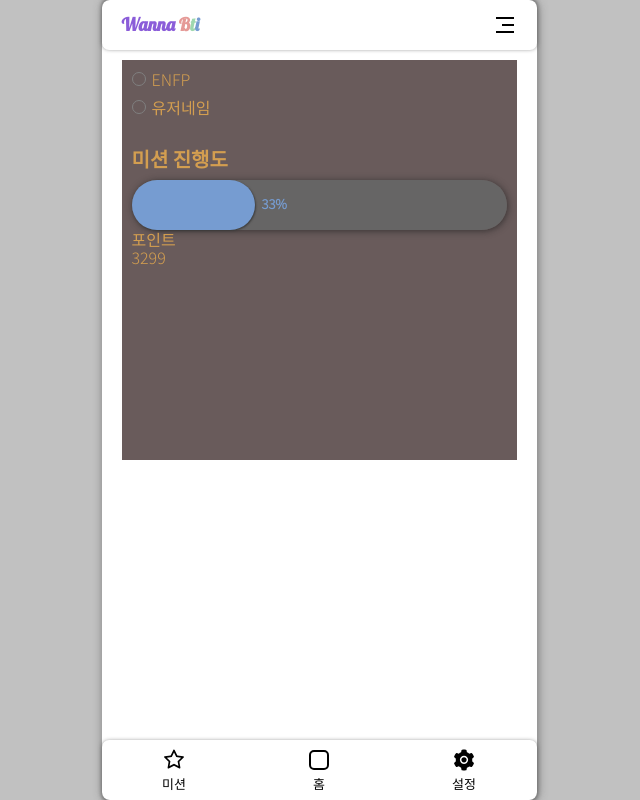
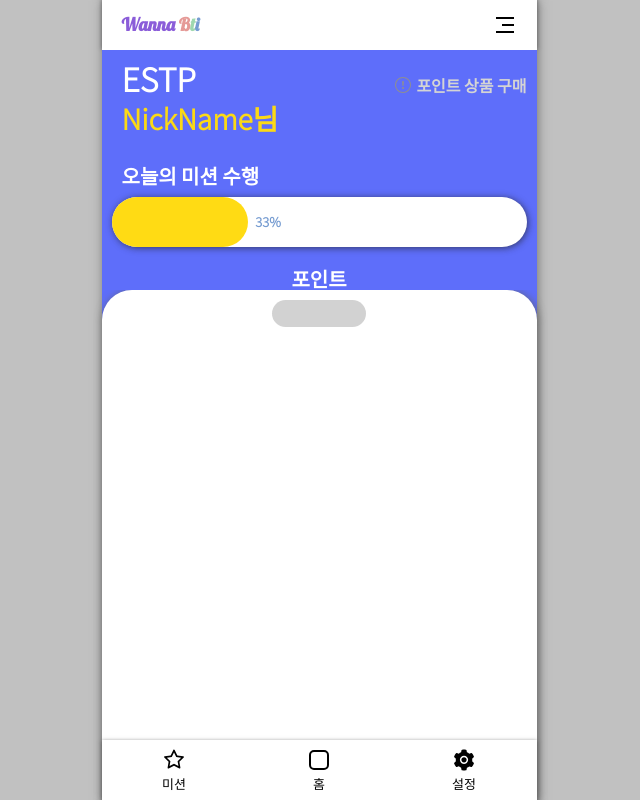
Before and after one commit to jaewoong2/MZweP, a React (Create React App) app: page /home in a window 1280 px wide. Shown: the whole page, without its empty margins (321-961 px from the left). Built offline with nearby package versions, Linux system fonts and the light colour scheme; a web font is replaced by a local one.

Commit message:
home page

```diff
--- a/src/App.tsx
+++ b/src/App.tsx
@@ -35,7 +35,7 @@ function App() {
       <Routes>
         <Route path="/init" element={<Init navigator={appNavigator} />} />
         <Route path="/" element={<Intro navigator={appNavigator} />} />
-        <Route path="/home" element={<Home />} />
+        <Route path="/home" element={<Home navigator={appNavigator} />} />
         <Route path="/setting" element={<Init navigator={appNavigator} />} />
         <Route path="/mission" element={<Init navigator={appNavigator} />} />
       </Routes>
--- a/src/assets/style/styled.d.ts
+++ b/src/assets/style/styled.d.ts
@@ -5,6 +5,7 @@ declare module "styled-components" {
         basicWidth: string;
 
         color: {
+            blue: string;
             main: string;
             sub: string;
             pink: string,
--- a/src/assets/style/theme.ts
+++ b/src/assets/style/theme.ts
@@ -7,7 +7,9 @@ const theme: DefaultTheme = {
         pink: "#e59a97",
         mint: "#9fd8af",
         skyBlue: "#769cd1",
-        sub: "#fff"
+        sub: "#fff",
+        blue: "#5e6efa",
+
     }
 };
 
@@ -15,6 +17,7 @@ const nextTheme: DefaultTheme = {
     basicWidth: "320px",
 
     color: {
+        blue: "#5e6efa",
         main: "#1c1f25",
         pink: "#e59a97",
         mint: "#9fd8af",
--- a/src/components/Home/index.tsx
+++ b/src/components/Home/index.tsx
@@ -1,47 +1,123 @@
-import React from "react";
+import { User } from "firebase/auth";
+import React, { useCallback, useContext, useEffect } from "react";
+import { BsExclamationCircle } from "react-icons/bs";
 import styled from "styled-components";
+import { UserContextType } from "../../assets/types";
+import { UserContext } from "../../context/Context";
+import { auth, db } from "../../setting/firebase";
 import Layout from "../Layout";
 
 const Container = styled.div`
   width: 100%;
-  height: 400px;
-  background-color: #695b5b;
-  color: #d39e50;
+  height: 100%;
+  background-color: ${({ theme }) => theme.color.blue};
+
+  .wrapper {
+    width: 100%;
+    position: relative;
+    height: 30%;
+    color: #ffff;
     padding: 10px;
+    background-color: ${({ theme }) => theme.color.blue};
 
     .user-info {
+      display: flex;
+      width: 100%;
+      flex-direction: column;
+      justify-content: flex-end;
+      font-family: "Noto Sans KR", sans-serif;
+      font-weight: 600;
+      font-size: 32px;
+      .user {
+        padding-bottom: 5px;
+      }
+
+      .user-displayName {
+        font-size: 28px;
+        color: #ffdb0ff9;
+        padding-bottom: 10px;
+      }
       padding-left: 10px;
       padding-bottom: 20px;
-    div {
-      padding-bottom: 10px;
+    }
 
-      padding-left: 10px;
-      position: relative;
+    .progress-info {
+      margin-left: 10px;
+      font-family: "Noto Sans KR", sans-serif;
+      font-weight: 600;
+      font-size: 20px;
+    }
 
-      &::after {
-        content: "";
-        width: 12px;
-        height: 12px;
+    .box {
+      font-family: "Noto Sans KR", sans-serif;
+      font-weight: 600;
       position: absolute;
-        left: -10px;
-        top: 1.5px;
-        border-radius: 50%;
-        border: 1px solid gray;
+      right: 10px;
+      top: 10px;
+      border-radius: 20px;
+      cursor: pointer;
+    }
+
+    .tooltip {
+      height: 50px;
+      display: flex;
+      justify-content: flex-end;
+      align-items: center;
+      font-size: 16px;
+      font-weight: 600;
+      color: #d4d4d4;
+
+      .icon {
+        color: #8f8f8f;
+        margin-right: 5px;
       }
     }
   }
 
-  .progress-info {
+  .list-wrapper {
+    width: 100%;
+    height: 70%;
+    background-color: white;
+    border-radius: 30px;
+    box-shadow: 1px 1px 8px #616161d5;
+  }
+
+  .point {
+    margin-top: 20px;
+    display: flex;
+    justify-content: center;
     font-family: "Noto Sans KR", sans-serif;
     font-weight: 600;
     font-size: 20px;
+  }
+
+  .point-info {
+    display: flex;
+    justify-content: center;
+    font-family: "Noto Sans KR", sans-serif;
+    font-weight: 600;
+    font-size: 20px;
+    margin-top: 10px;
+    position: relative;
+
+    &::before {
+      content: "";
+      width: 90px;
+      height: 100%;
+      position: absolute;
+      left: 50%;
+      background-color: #3d3d3d3b;
+      transform: translateX(-50%);
+      padding: 2px;
+      border-radius: 20px;
+    }
   }
 `;
 
 const BarContainer = styled.div<{ persentage: number }>`
   width: 100%;
   height: 50px;
-  background-color: #666666e6;
+  background-color: #fff;
   border-radius: 30px;
   box-shadow: 1px 1px 7px #1f1f1fac;
   margin-top: 10px;
@@ -50,10 +126,11 @@ const BarContainer = styled.div<{ persentage: number }>`
     width: ${(props) => props.persentage + "%"};
     height: 50px;
     border-radius: 30px;
-    box-shadow: 1px 1px 2px #3a3a3aee;
+    /* box-shadow: 1px 1px 2px #3a3a3aee; */
     position: relative;
 
-    background-color: ${({ theme }) => theme.color.skyBlue};
+    /* background-color: ${({ theme }) => theme.color.skyBlue}; */
+    background-color: #ffdb0ff9;
 
     span {
       position: absolute;
@@ -68,22 +145,70 @@ const BarContainer = styled.div<{ persentage: number }>`
   }
 `;
 
-const Home: React.FC = () => {
+interface HomeProps {
+  navigator: (url: string) => void;
+}
+
+const Home: React.FC<HomeProps> = ({ navigator }) => {
+  const { user, setUser } = useContext(UserContext);
+  const checkLogin = useCallback(() => {
+    if (auth.currentUser) {
+      const { uid, photoURL, displayName } = auth?.currentUser as User;
+      db.collection(`users`)
+        .doc(uid)
+        .collection("information")
+        .onSnapshot((snapshot) => {
+          const data = snapshot?.docs[0]?.data();
+          if (data) {
+            const { mbti, hashtag } = data as UserContextType["user"];
+            setUser({
+              mbti,
+              hashtag,
+              uid,
+              displayName,
+              photoURL,
+            });
+          } else {
+            setUser({
+              photoURL,
+              displayName,
+              uid,
+            });
+          }
+        });
+    } else {
+      navigator("/home");
+    }
+  }, [setUser, navigator]);
+
+  useEffect(() => {
+    checkLogin();
+  }, [checkLogin]);
+
   return (
     <Layout>
       <Container>
+        <div className="wrapper">
           <div className="user-info">
-          <div>ENFP</div>
-          <div>유저네임</div>
+            <div className="user">{user.mbti}</div>
+            <div className="user-displayName">
+              {user.displayName || "NickName"}님
             </div>
-        <span className="progress-info">미션 진행도</span>
+          </div>
+          <span className="progress-info">오늘의 미션 수행</span>
           <BarContainer persentage={33}>
             <div className="bar">
               <span>33%</span>
             </div>
           </BarContainer>
-        <div>포인트</div>
-        <div>3299</div>
+          <div className="point">포인트</div>
+          <div className="point-info">3299</div>
+          <div className="box tooltip">
+            <BsExclamationCircle className="icon" />
+            <span>포인트 상품 구매</span>
+          </div>
+        </div>
+        <div className="list-wrapper"></div>
       </Container>
     </Layout>
   );
--- a/src/components/Init/index.tsx
+++ b/src/components/Init/index.tsx
@@ -49,8 +49,7 @@ const Init: React.FC<InitProps> = ({ navigator }) => {
             });
           }
         });
-    } else {
-      navigator("/");
+      navigator("/home");
     }
   }, [navigator, setUser, auth]);
 
--- a/src/components/Intro/index.tsx
+++ b/src/components/Intro/index.tsx
@@ -8,6 +8,7 @@ import { FcGoogle } from "react-icons/fc";
 import { Container, Headers, Login } from "./Intro.styles";
 import { UserContext } from "../../context/Context";
 import { UserContextType } from "../../assets/types";
+import { User } from "firebase/auth";
 interface CongratulateProps {
   navigator: (url: string) => void;
 }
@@ -15,11 +16,44 @@ const Intro: React.FC<CongratulateProps> = ({ navigator }) => {
   const { setUser } = useContext(UserContext);
   const [hidden, setHidden] = useState(true);
 
+  const checkLogin = useCallback(() => {
+    if (auth.currentUser) {
+      const { uid, photoURL, displayName } = auth?.currentUser as User;
+      db.collection(`users`)
+        .doc(uid)
+        .collection("information")
+        .onSnapshot((snapshot) => {
+          const data = snapshot?.docs[0]?.data();
+          if (data) {
+            const { mbti, hashtag } = data as UserContextType["user"];
+            setUser({
+              mbti,
+              hashtag,
+              uid,
+              displayName,
+              photoURL,
+            });
+            navigator("/home");
+          } else {
+            setUser({
+              photoURL,
+              displayName,
+              uid,
+            });
+            navigator("/init");
+          }
+        });
+    } else {
+      navigator("/");
+    }
+  }, [navigator, setUser]);
+
   useEffect(() => {
     setTimeout(() => {
       setHidden(false);
+      checkLogin();
     }, 2000);
-  }, [navigator]);
+  }, [navigator, checkLogin]);
 
   const singInWithGoogle = useCallback(() => {
     const provider = new firebase.auth.GoogleAuthProvider();
@@ -42,7 +76,7 @@ const Intro: React.FC<CongratulateProps> = ({ navigator }) => {
                   displayName,
                   photoURL,
                 });
-                navigator("/init");
+                navigator("/home");
               } else {
                 setUser({
                   photoURL,
--- a/src/components/Layout/Layout.styles.tsx
+++ b/src/components/Layout/Layout.styles.tsx
@@ -6,7 +6,7 @@ const Main = styled.div`
   position: relative;
 
   /* 조정 */
-  border-radius: 8px;
+  /* border-radius: 8px; */
   box-shadow: 1px 1px 10px #525252ae;
   background-color: #fff;
   min-height: 100%;
@@ -33,9 +33,8 @@ const Header = styled.header`
   align-items: center;
   font-size: 18px;
   padding: 0 20px 0 20px;
-
   box-shadow: 0px -1px 4px #525252ce;
-  border-radius: 7px;
+  /* border-radius: 7px; */
 
   .icon {
     cursor: pointer;
@@ -83,7 +82,7 @@ const Nav = styled.nav`
 const Container = styled.div`
   min-height: 100%;
   height: 100%;
-  padding: 10px 20px 0 20px;
+  /* padding: 10px 20px 0 20px; */
   font-family: "Noto Sans KR", sans-serif;
   position: relative;
 `;
@@ -100,7 +99,7 @@ const Lists = styled.ul`
   width: 100%;
 
   box-shadow: 0px 1px 4px #525252ce;
-  border-radius: 7px;
+  /* border-radius: 7px; */
 
   li {
     width: 34%;
```
Lines whose indentation alone changed are shown as unchanged.
